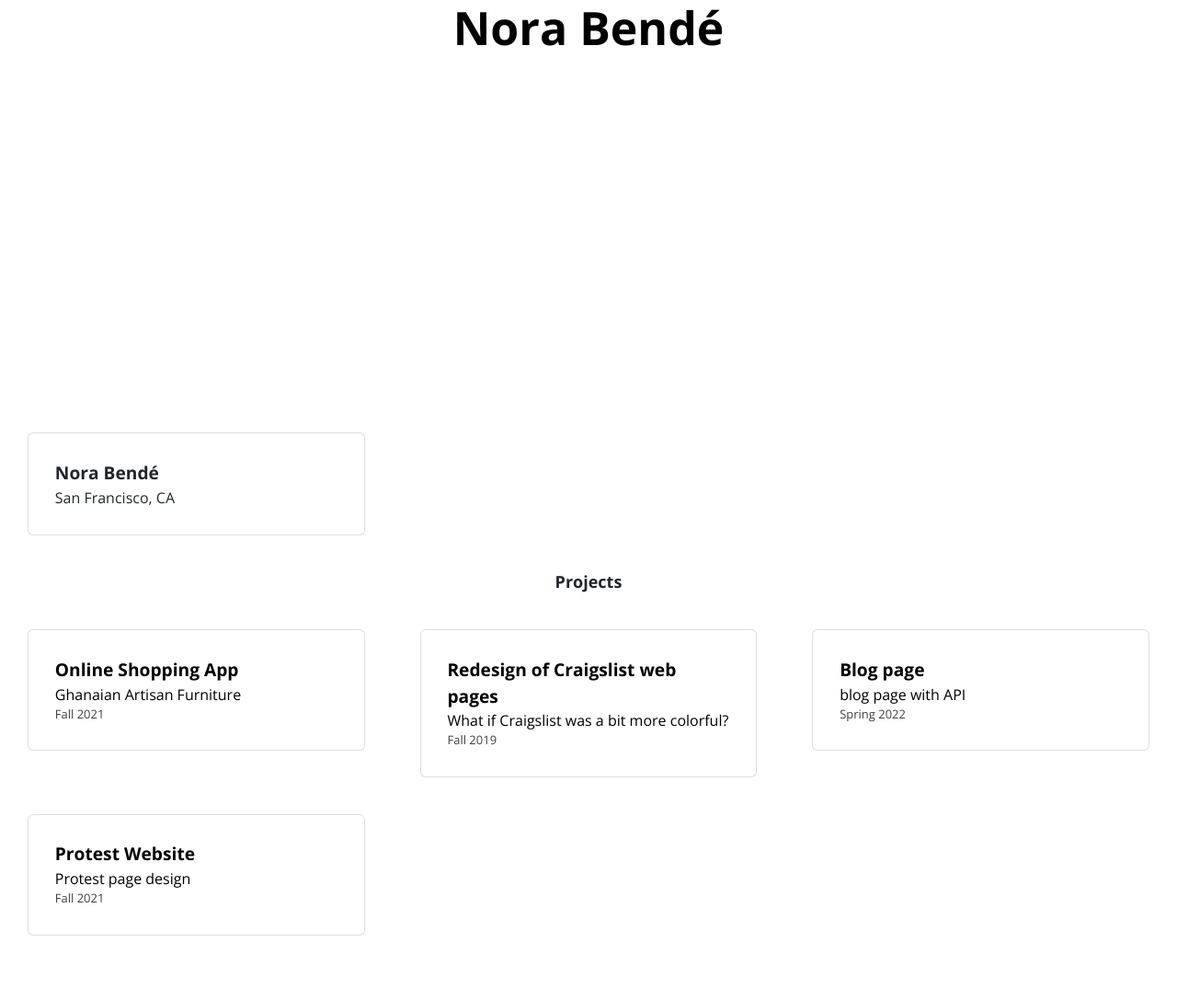
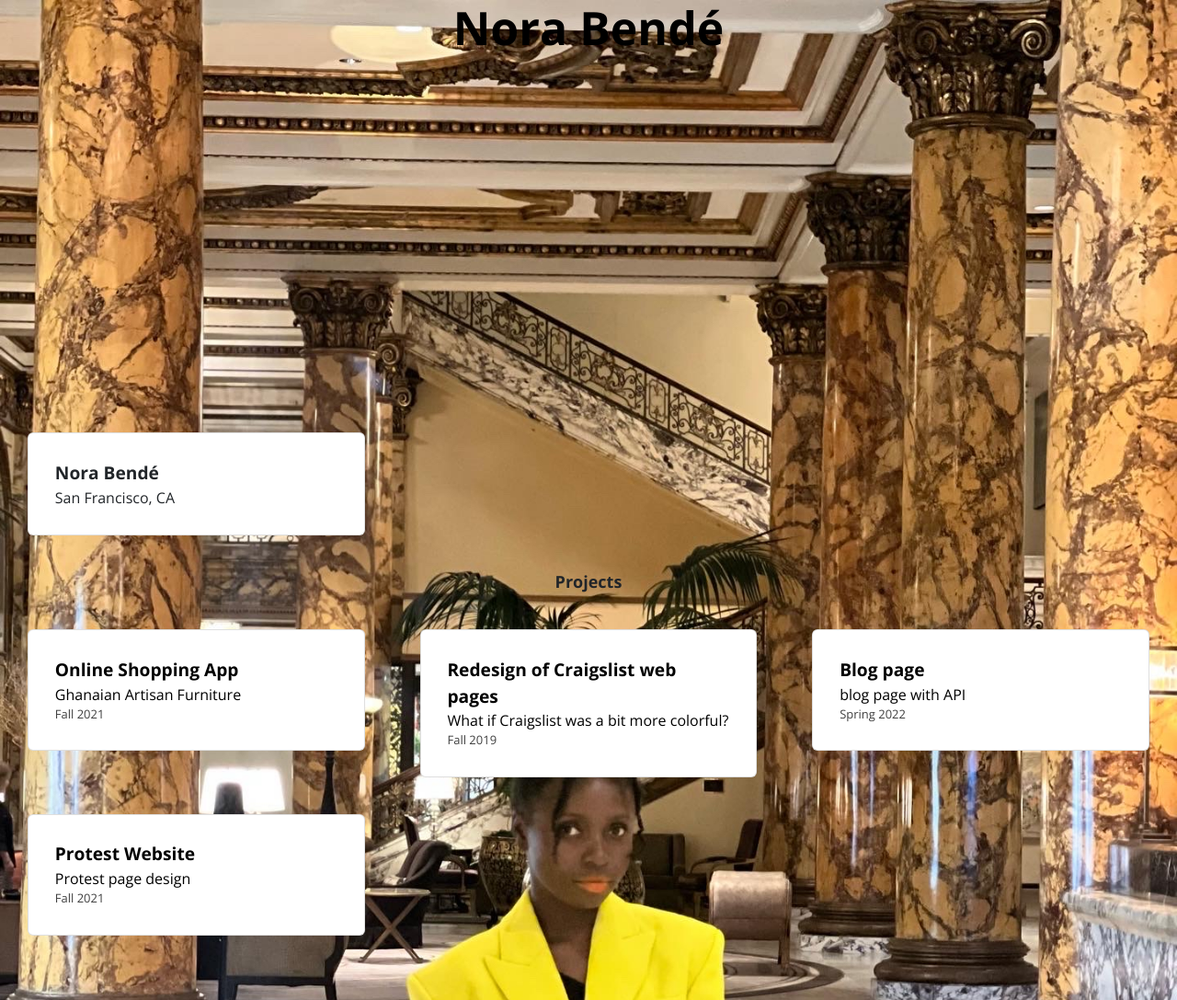
Before and after one commit to NoraBende/NoraBende.github.io, a Jekyll site: the page built from index.html, in a window 1280 px wide. Shown: the whole page at 92% size. Built offline with Jekyll 4.4.1, drawn with Linux system fonts in a browser that asks for light colours; nearby versions of some CDN libraries.

Commit message:
added image

```diff
--- a/_sass/page.scss
+++ b/_sass/page.scss
@@ -12,6 +12,7 @@ body {
     width: auto!important;
     overflow-x: hidden!important;
     font-family: "Open Sans", serif;
+    background-image: url("../img/Image-7.jpeg");
 }
 
 .banner {
```
Also changed, not shown: assets/img/Image-7.jpeg (added), 1 other file.
